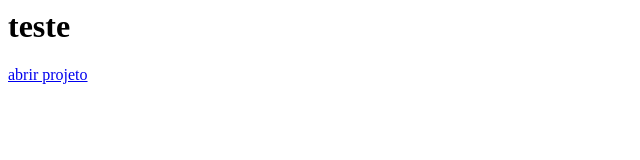
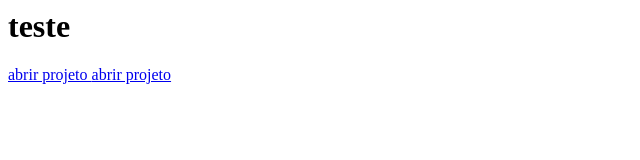
Before and after one commit to jpangelino/cinebrasil, a plain HTML site: page index.html in a window 1280 px wide. Shown: the whole page, without its empty margins (0-640 px from the left). Drawn offline with Linux system fonts and the light colour scheme.

Commit message:
Update index.html

```diff
--- a/index.html
+++ b/index.html
@@ -4,3 +4,7 @@
 <a href="Projeto individual/projeto.html">
     abrir projeto
 </a>
+
+<a href="projeto.html">
+    abrir projeto
+</a>
```
